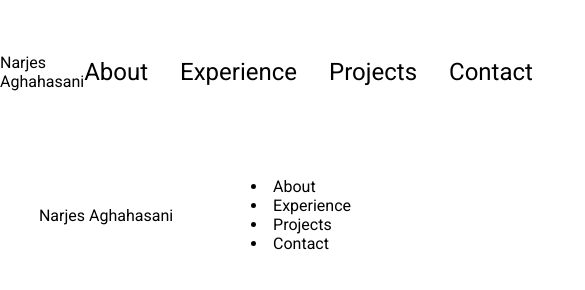
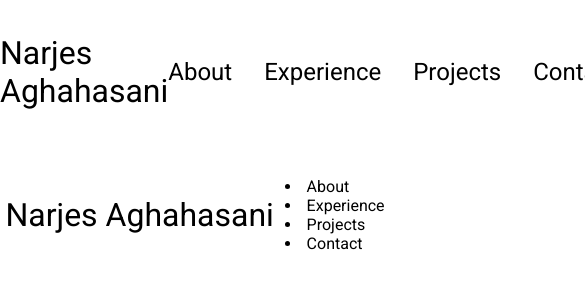
Before and after one commit to NAghahasani/profile, a plain HTML site: page index.html in a window 390 px wide. Shown: the top 290 px of the page, 585 px wide, since content can reach past the window. Drawn offline with Linux system fonts and the light colour scheme.

```diff
--- a/style.css
+++ b/style.css
@@ -41,4 +41,11 @@
     color: gray;
     text-decoration: underline;
     text-underline-offset: 1rem;
-    text-decoration-color: rgb(181, 181, 181);
+    text-decoration-color: rgb(181, 181,181);
+}
+.logo{
+    font-size: 2rem;
+}
+.logo:hover{
+    cursor: default;
+}
```
